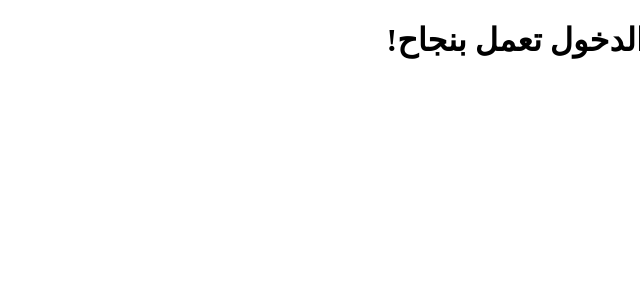
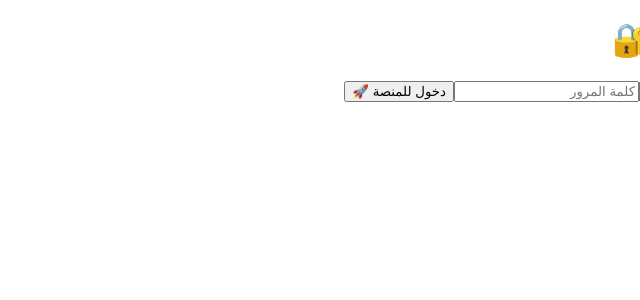
Before and after one commit to abdalrahmanabnmohammed-png/ii3rwa-bot2222, a Next.js app: page /login in a window 1280 px wide. Shown: the top 300 px of the page, without its empty margins (640-1280 px from the left). Built offline with nearby package versions, Linux system fonts and the light colour scheme.

Commit message:
Update page.js

```diff
--- a/src/app/login/page.js
+++ b/src/app/login/page.js
@@ -1,8 +1,47 @@
 "use client";
+import React, { useState } from 'react';
+import { useRouter } from 'next/navigation';
+
 export default function LoginPage() {
+  const [username, setUsername] = useState('');
+  const [password, setPassword] = useState('');
+  const router = useRouter();
+
+  const handleLogin = (e) => {
+    e.preventDefault();
+
+    // البيانات الافتراضية للتجربة (يمكنك تغييرها لاحقاً)
+    if (username === "admin" && password === "123456") {
+      localStorage.setItem("isAdmin", "true");
+      window.location.href = '/security'; // استخدام التحويل المباشر لضمان النجاح
+    } else {
+      alert("البيانات خاطئة!");
+    }
+  };
+
   return (
-    <div className="bg-black text-white min-h-screen flex items-center justify-center">
-      <h1 className="text-3xl">صفحة الدخول تعمل بنجاح!</h1>
+    <div className="min-h-screen bg-[#0a0a0a] flex items-center justify-center p-6" dir="rtl">
+      <div className="w-full max-w-md bg-white/5 backdrop-blur-xl border border-white/10 p-8 rounded-[2rem] shadow-2xl">
+        <h1 className="text-3xl font-black text-white text-center mb-8">دخول الإدارة 🔐</h1>
+
+        <form onSubmit={handleLogin} className="space-y-6">
+          <input
+            type="text"
+            placeholder="اسم المستخدم"
+            className="w-full bg-white/5 border border-white/10 p-4 rounded-xl text-white outline-none focus:border-[#A62DC9]"
+            onChange={(e) => setUsername(e.target.value)}
+          />
+          <input
+            type="password"
+            placeholder="كلمة المرور"
+            className="w-full bg-white/5 border border-white/10 p-4 rounded-xl text-white outline-none focus:border-[#A62DC9]"
+            onChange={(e) => setPassword(e.target.value)}
+          />
+          <button className="w-full bg-[#A62DC9] py-4 rounded-xl font-bold text-xl hover:scale-105 transition shadow-lg shadow-[#A62DC9]/20">
+            دخول للمنصة 🚀
+          </button>
+        </form>
+      </div>
     </div>
   );
 }
```
